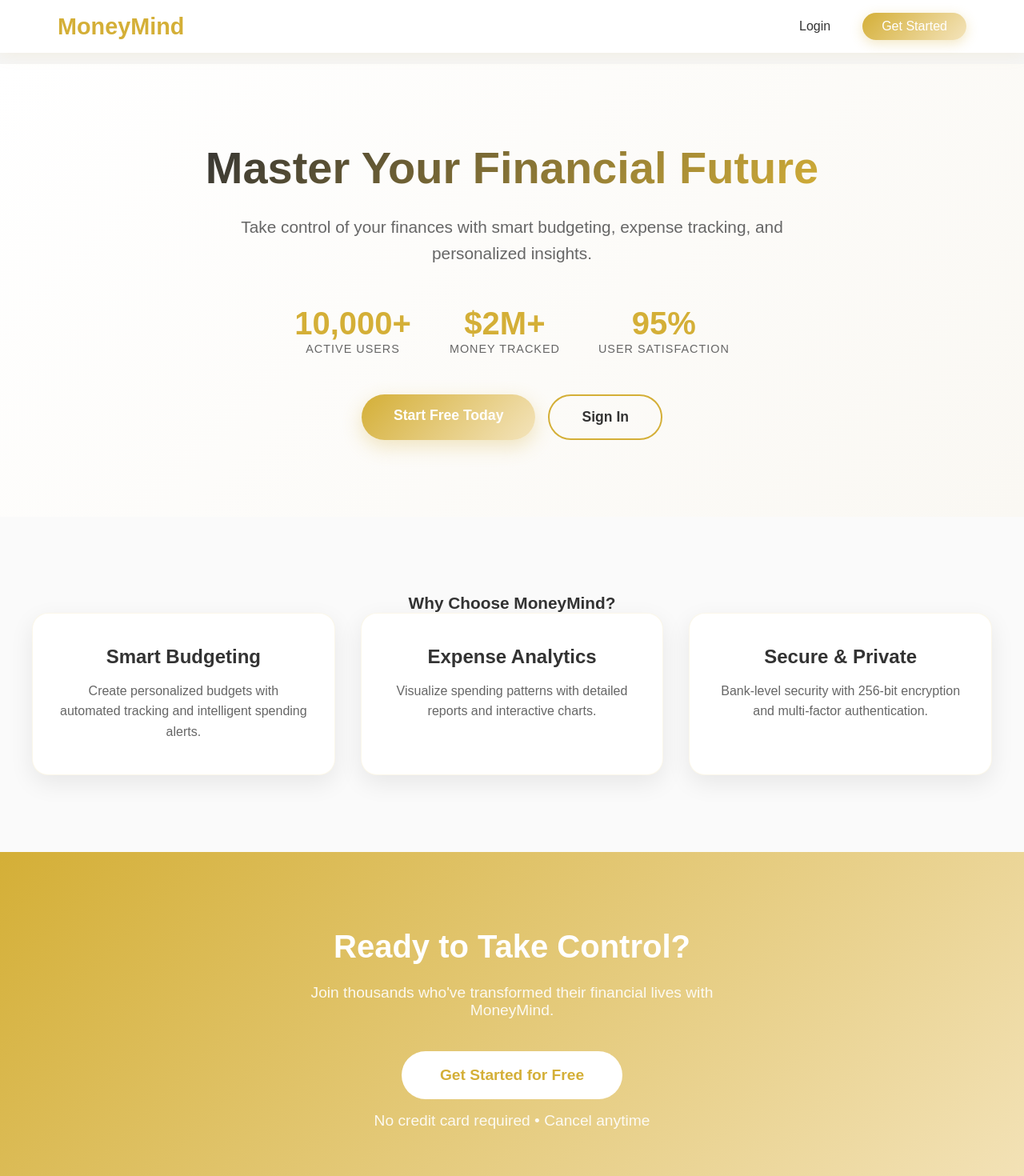
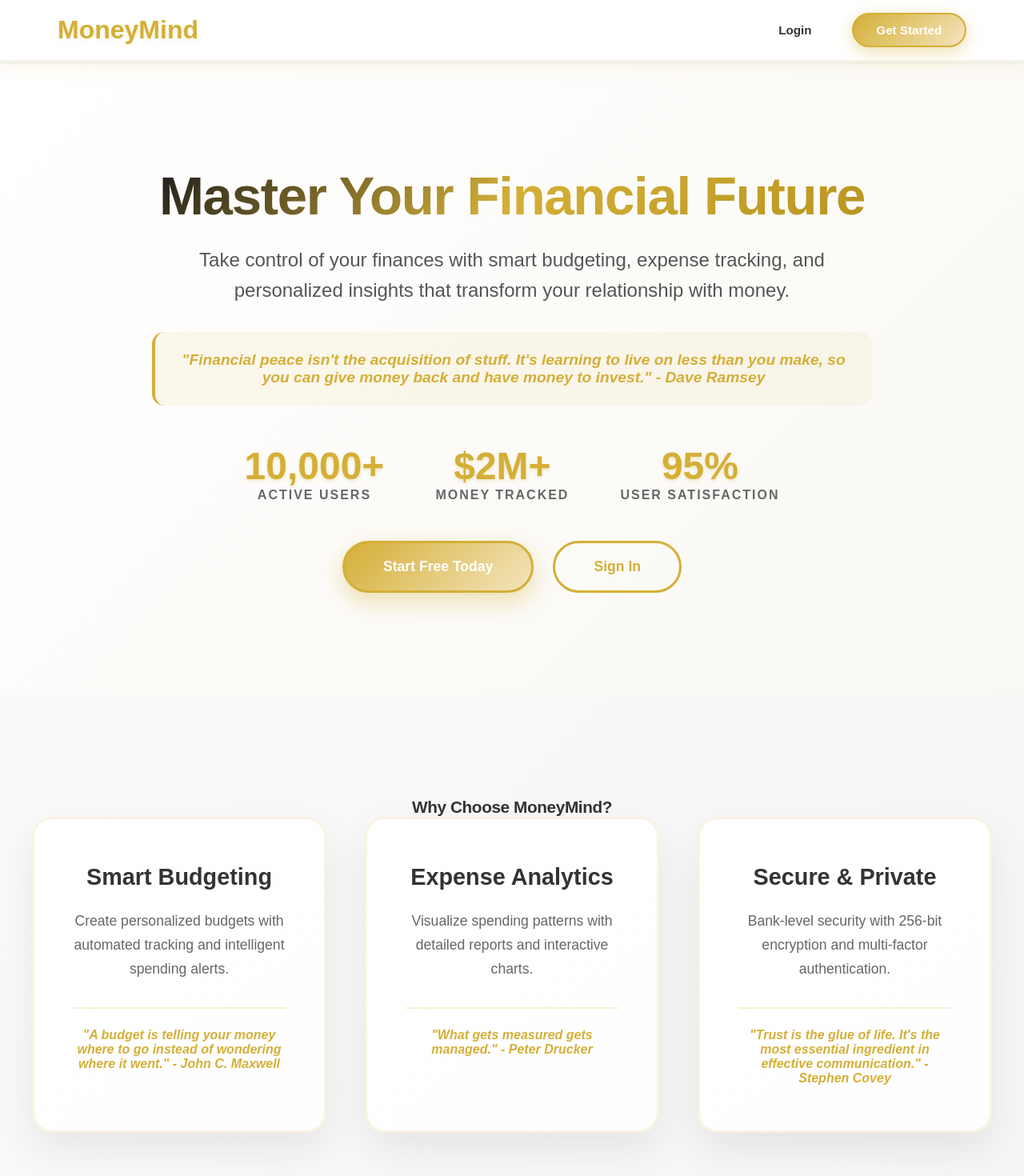
Before and after one commit to Lakshyalamba/moneymind, a React (Vite) app in the folder frontend/: page / in a window 1280 px wide. Shown: the top 1470 px of the page at 80% size. Built offline with nearby package versions, Linux system fonts and the light colour scheme.

Commit message:
landing page changement

```diff
--- a/frontend/src/pages/LandingPage.jsx
+++ b/frontend/src/pages/LandingPage.jsx
@@ -18,7 +18,8 @@ function LandingPage() {
         <section className="hero">
           <div className="hero-content">
             <h1 className="hero-title">Master Your Financial Future</h1>
-            <p className="hero-subtitle">Take control of your finances with smart budgeting, expense tracking, and personalized insights.</p>
+            <p className="hero-subtitle">Take control of your finances with smart budgeting, expense tracking, and personalized insights that transform your relationship with money.</p>
+            <div className="hero-quote">"Financial peace isn't the acquisition of stuff. It's learning to live on less than you make, so you can give money back and have money to invest." - Dave Ramsey</div>
             <div className="hero-stats">
               <div className="stat">
                 <span className="stat-number">10,000+</span>
@@ -48,16 +49,19 @@ function LandingPage() {
               <div className="feature-card">
                 <h3>Smart Budgeting</h3>
                 <p>Create personalized budgets with automated tracking and intelligent spending alerts.</p>
+                <div className="feature-quote">"A budget is telling your money where to go instead of wondering where it went." - John C. Maxwell</div>
               </div>
 
               <div className="feature-card">
                 <h3>Expense Analytics</h3>
                 <p>Visualize spending patterns with detailed reports and interactive charts.</p>
+                <div className="feature-quote">"What gets measured gets managed." - Peter Drucker</div>
               </div>
 
               <div className="feature-card">
                 <h3>Secure & Private</h3>
                 <p>Bank-level security with 256-bit encryption and multi-factor authentication.</p>
+                <div className="feature-quote">"Trust is the glue of life. It's the most essential ingredient in effective communication." - Stephen Covey</div>
               </div>
             </div>
           </div>
--- a/frontend/src/styles/landing.css
+++ b/frontend/src/styles/landing.css
@@ -11,14 +11,15 @@
 
 /* Navbar */
 .navbar {
-  background: rgba(255, 255, 255, 0.95);
-  backdrop-filter: blur(10px);
+  background: rgba(255, 255, 255, 0.98);
+  backdrop-filter: blur(8px);
   padding: 1rem 0;
   position: fixed;
   width: 100%;
   top: 0;
   z-index: 1000;
-  box-shadow: 0 2px 20px rgba(212, 175, 55, 0.1);
+  box-shadow: 0 4px 25px rgba(212, 175, 55, 0.15);
+  border-bottom: 1px solid rgba(212, 175, 55, 0.1);
 }
 
 .nav-container {
@@ -31,36 +32,49 @@
 }
 
 .logo {
-  font-size: 1.8rem;
-  font-weight: bold;
+  font-size: 2rem;
+  font-weight: 800;
   color: #D4AF37;
+  text-shadow: 0 2px 4px rgba(212, 175, 55, 0.2);
 }
 
 .nav-links {
   display: flex;
-  gap: 1rem;
+  gap: 1.2rem;
 }
 
 .nav-btn {
-  padding: 0.5rem 1.5rem;
+  padding: 0.7rem 1.8rem;
   text-decoration: none;
-  border-radius: 25px;
+  border-radius: 30px;
   transition: all 0.3s ease;
-  font-weight: 500;
+  font-weight: 600;
+  font-size: 0.95rem;
 }
 
 .nav-btn:not(.primary) {
   color: #333;
+  border: 2px solid transparent;
+}
+
+.nav-btn:not(.primary):hover {
+  color: #D4AF37;
+  border-color: rgba(212, 175, 55, 0.3);
 }
 
 .nav-btn.primary {
   background: linear-gradient(135deg, #D4AF37, #F4E4BC);
   color: white;
-  box-shadow: 0 4px 15px rgba(212, 175, 55, 0.3);
+  box-shadow: 0 6px 20px rgba(212, 175, 55, 0.4);
+  border: 2px solid #D4AF37;
 }
 
 .nav-btn:hover {
   transform: translateY(-2px);
+}
+
+.nav-btn.primary:hover {
+  box-shadow: 0 8px 25px rgba(212, 175, 55, 0.5);
 }
 
 /* Main Content */
@@ -71,37 +85,54 @@
 /* Hero Section */
 .hero {
   background: linear-gradient(135deg, #ffffff 0%, #faf8f3 100%);
-  padding: 6rem 2rem;
+  padding: 8rem 2rem;
   text-align: center;
+  position: relative;
 }
 
 .hero-content {
-  max-width: 800px;
+  max-width: 900px;
   margin: 0 auto;
+  position: relative;
+  z-index: 1;
 }
 
 .hero-title {
-  font-size: 3.5rem;
-  font-weight: 700;
+  font-size: 4.2rem;
+  font-weight: 900;
   margin-bottom: 1.5rem;
-  background: linear-gradient(135deg, #333, #D4AF37);
+  background: linear-gradient(135deg, #1a1a1a 0%, #D4AF37 50%, #B8941F 100%);
   -webkit-background-clip: text;
   -webkit-text-fill-color: transparent;
   background-clip: text;
-  line-height: 1.2;
+  line-height: 1.1;
+  letter-spacing: -0.02em;
 }
 
 .hero-subtitle {
-  font-size: 1.3rem;
-  color: #666;
+  font-size: 1.5rem;
+  color: #555;
+  margin-bottom: 2rem;
+  line-height: 1.6;
+  font-weight: 500;
+}
+
+.hero-quote {
+  font-size: 1.2rem;
+  color: #D4AF37;
+  font-style: italic;
+  font-weight: 700;
   margin-bottom: 3rem;
-  line-height: 1.6;
+  padding: 1.5rem;
+  background: rgba(212, 175, 55, 0.08);
+  border-radius: 15px;
+  border-left: 4px solid #D4AF37;
 }
 
 .hero-stats {
   display: flex;
   justify-content: center;
-  gap: 3rem;
+  gap: 4rem;
   margin-bottom: 3rem;
 }
 
@@ -111,53 +142,57 @@
 
 .stat-number {
   display: block;
-  font-size: 2.5rem;
-  font-weight: bold;
+  font-size: 3rem;
+  font-weight: 900;
   color: #D4AF37;
+  text-shadow: 0 2px 4px rgba(212, 175, 55, 0.3);
 }
 
 .stat-label {
-  font-size: 0.9rem;
+  font-size: 1rem;
   color: #666;
   text-transform: uppercase;
-  letter-spacing: 1px;
+  letter-spacing: 2px;
+  font-weight: 600;
 }
 
 .cta-buttons {
   display: flex;
-  gap: 1rem;
+  gap: 1.5rem;
   justify-content: center;
   flex-wrap: wrap;
 }
 
 .cta-btn {
   display: inline-block;
-  padding: 1rem 2.5rem;
+  padding: 1.2rem 3rem;
   text-decoration: none;
   border-radius: 50px;
-  font-weight: 600;
+  font-weight: 700;
   font-size: 1.1rem;
   transition: all 0.3s ease;
+  border: 3px solid transparent;
 }
 
 .cta-btn.primary {
   background: linear-gradient(135deg, #D4AF37, #F4E4BC);
   color: white;
-  box-shadow: 0 8px 25px rgba(212, 175, 55, 0.3);
+  box-shadow: 0 10px 30px rgba(212, 175, 55, 0.4);
+  border-color: #D4AF37;
 }
 
 .cta-btn.secondary {
   background: transparent;
-  color: #333;
-  border: 2px solid #D4AF37;
+  color: #D4AF37;
+  border-color: #D4AF37;
 }
 
 .cta-btn:hover {
-  transform: translateY(-3px);
+  transform: translateY(-4px);
 }
 
 .cta-btn.primary:hover {
-  box-shadow: 0 12px 35px rgba(212, 175, 55, 0.4);
+  box-shadow: 0 15px 40px rgba(212, 175, 55, 0.5);
 }
 
 .cta-btn.secondary:hover {
@@ -167,8 +202,8 @@
 
 /* Features Section */
 .features {
-  padding: 6rem 2rem;
-  background: #fafafa;
+  padding: 8rem 2rem;
+  background: linear-gradient(135deg, #fafafa 0%, #f5f5f5 100%);
 }
 
 .features-container {
@@ -179,101 +214,119 @@
 .section-title {
   text-align: center;
   font-size: 2.8rem;
-  margin-bottom: 1rem;
+  margin-bottom: 1.5rem;
+  color: #333;
+  font-weight: 700;
+  letter-spacing: -0.02em;
+}
+
+.section-subtitle {
+  text-align: center;
+  font-size: 1.3rem;
+  color: #666;
+  margin-bottom: 5rem;
+  max-width: 700px;
+  margin-left: auto;
+  margin-right: auto;
+  font-weight: 500;
+}
+
+.features-grid {
+  display: grid;
+  grid-template-columns: repeat(auto-fit, minmax(350px, 1fr));
+  gap: 3rem;
+}
+
+.feature-card {
+  background: linear-gradient(145deg, #ffffff, #fefefe);
+  padding: 3.5rem 3rem;
+  border-radius: 25px;
+  text-align: center;
+  box-shadow: 0 20px 50px rgba(0, 0, 0, 0.08);
+  border: 3px solid rgba(212, 175, 55, 0.15);
+  transition: all 0.3s ease;
+  position: relative;
+}
+
+.feature-card:hover {
+  box-shadow: 0 25px 50px rgba(0, 0, 0, 0.1);
+  border-color: rgba(212, 175, 55, 0.25);
+}
+
+.feature-card h3 {
+  font-size: 1.8rem;
+  margin-bottom: 1.5rem;
   color: #333;
   font-weight: 700;
 }
 
-.section-subtitle {
-  text-align: center;
-  font-size: 1.2rem;
+.feature-card p {
   color: #666;
-  margin-bottom: 4rem;
-  max-width: 600px;
-  margin-left: auto;
-  margin-right: auto;
+  line-height: 1.7;
+  font-size: 1.1rem;
+  margin-bottom: 2rem;
+  font-weight: 500;
 }
 
-.features-grid {
-  display: grid;
-  grid-template-columns: repeat(auto-fit, minmax(300px, 1fr));
-  gap: 2rem;
+.feature-quote {
+  font-size: 1rem;
+  color: #D4AF37;
+  font-style: italic;
+  font-weight: 700;
+  border-top: 2px solid rgba(212, 175, 55, 0.2);
+  padding-top: 1.5rem;
+  margin-top: 1.5rem;
 }
-
-.feature-card {
-  background: white;
-  padding: 2.5rem 2rem;
-  border-radius: 20px;
-  text-align: center;
-  box-shadow: 0 10px 30px rgba(0, 0, 0, 0.08);
-  border: 1px solid rgba(212, 175, 55, 0.1);
-  transition: all 0.3s ease;
-}
-
-.feature-card:hover {
-  transform: translateY(-5px);
-  box-shadow: 0 20px 40px rgba(212, 175, 55, 0.15);
-}
-
-.feature-card h3 {
-  font-size: 1.5rem;
-  margin-bottom: 1rem;
-  color: #333;
-  font-weight: 600;
-}
-
-.feature-card p {
-  color: #666;
-  line-height: 1.6;
-  font-size: 1rem;
-}
-
-
 
 /* CTA Section */
 .cta-section {
-  padding: 6rem 2rem;
+  padding: 8rem 2rem;
   background: linear-gradient(135deg, #D4AF37, #F4E4BC);
   text-align: center;
   color: white;
+  position: relative;
 }
 
 .cta-container {
-  max-width: 600px;
+  max-width: 700px;
   margin: 0 auto;
 }
 
 .cta-section h2 {
-  font-size: 2.5rem;
-  margin-bottom: 1.5rem;
-  font-weight: 700;
+  font-size: 3rem;
+  margin-bottom: 2rem;
+  font-weight: 900;
+  text-shadow: 0 2px 4px rgba(0, 0, 0, 0.1);
 }
 
 .cta-section p {
-  font-size: 1.2rem;
-  margin-bottom: 2.5rem;
-  opacity: 0.9;
+  font-size: 1.3rem;
+  margin-bottom: 3rem;
+  opacity: 0.95;
+  font-weight: 500;
 }
 
 .cta-btn.large {
-  padding: 1.2rem 3rem;
-  font-size: 1.2rem;
+  padding: 1.5rem 4rem;
+  font-size: 1.3rem;
   background: white;
   color: #D4AF37;
-  margin-bottom: 1rem;
+  margin-bottom: 1.5rem;
+  font-weight: 800;
 }
 
 .cta-note {
-  font-size: 0.9rem;
-  opacity: 0.8;
+  font-size: 1rem;
+  opacity: 0.9;
+  font-weight: 600;
 }
 
 /* Footer */
 .footer {
-  background: #f8f8f8;
-  padding: 2rem 0;
+  background: linear-gradient(135deg, #2c2c2c, #1a1a1a);
+  padding: 3rem 0;
   text-align: center;
-  border-top: 1px solid rgba(212, 175, 55, 0.1);
+  border-top: 3px solid #D4AF37;
 }
 
 .footer-content {
@@ -283,7 +336,9 @@
 }
 
 .footer p {
-  color: #666;
+  color: #ccc;
+  font-size: 1rem;
+  font-weight: 500;
 }
 
 /* Responsive Design */
@@ -293,28 +348,32 @@
   }
 
   .nav-links {
-    gap: 0.5rem;
+    gap: 0.8rem;
   }
 
   .nav-btn {
-    padding: 0.4rem 1rem;
+    padding: 0.5rem 1.2rem;
     font-size: 0.9rem;
   }
 
   .hero-title {
-    font-size: 2.5rem;
+    font-size: 2.8rem;
   }
 
   .hero-subtitle {
-    font-size: 1.1rem;
+    font-size: 1.2rem;
+  }
+
+  .hero-quote {
+    font-size: 1rem;
   }
 
   .hero-stats {
-    gap: 1.5rem;
+    gap: 2rem;
   }
 
   .stat-number {
-    font-size: 2rem;
+    font-size: 2.2rem;
   }
 
   .cta-buttons {
@@ -324,16 +383,10 @@
 
   .features-grid {
     grid-template-columns: 1fr;
+    gap: 2rem;
   }
 
-
-
   .section-title {
-    font-size: 2.2rem;
-  }
-
-  .footer-content {
-    grid-template-columns: 1fr;
-    text-align: center;
+    font-size: 2.5rem;
   }
 }
```
